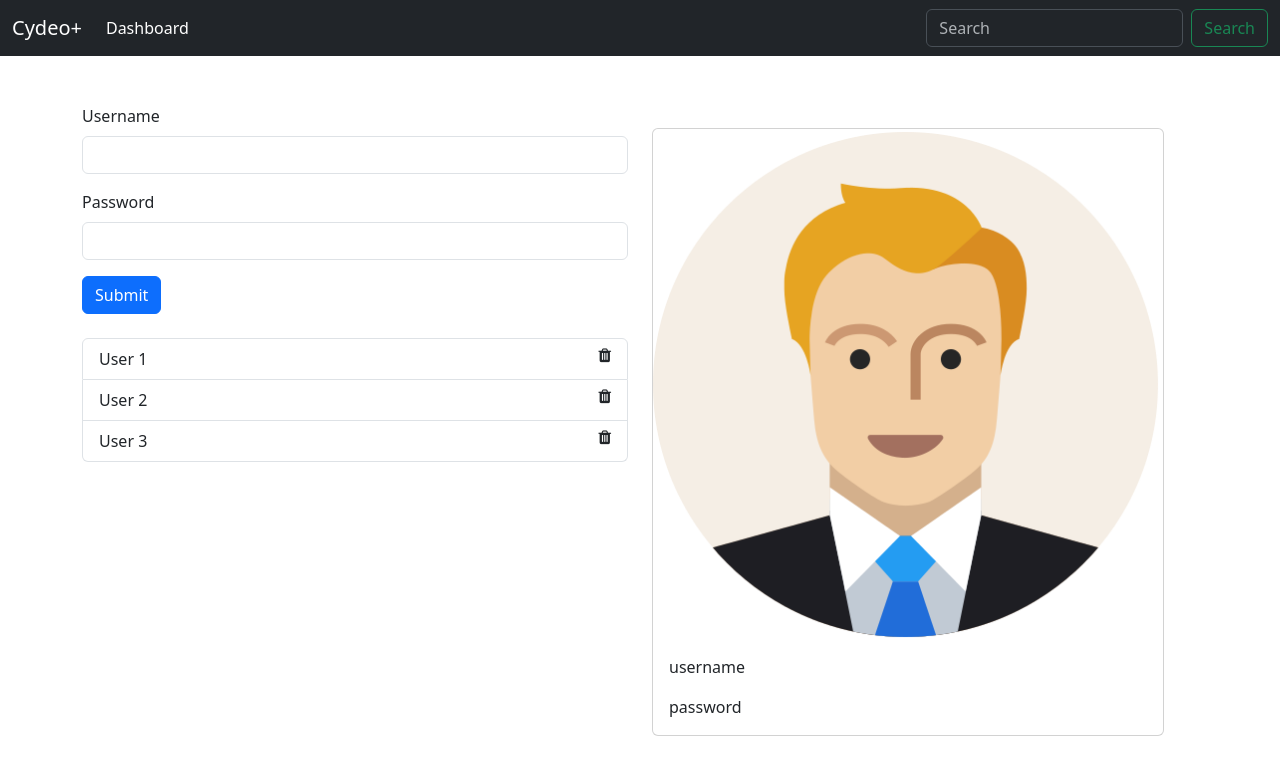
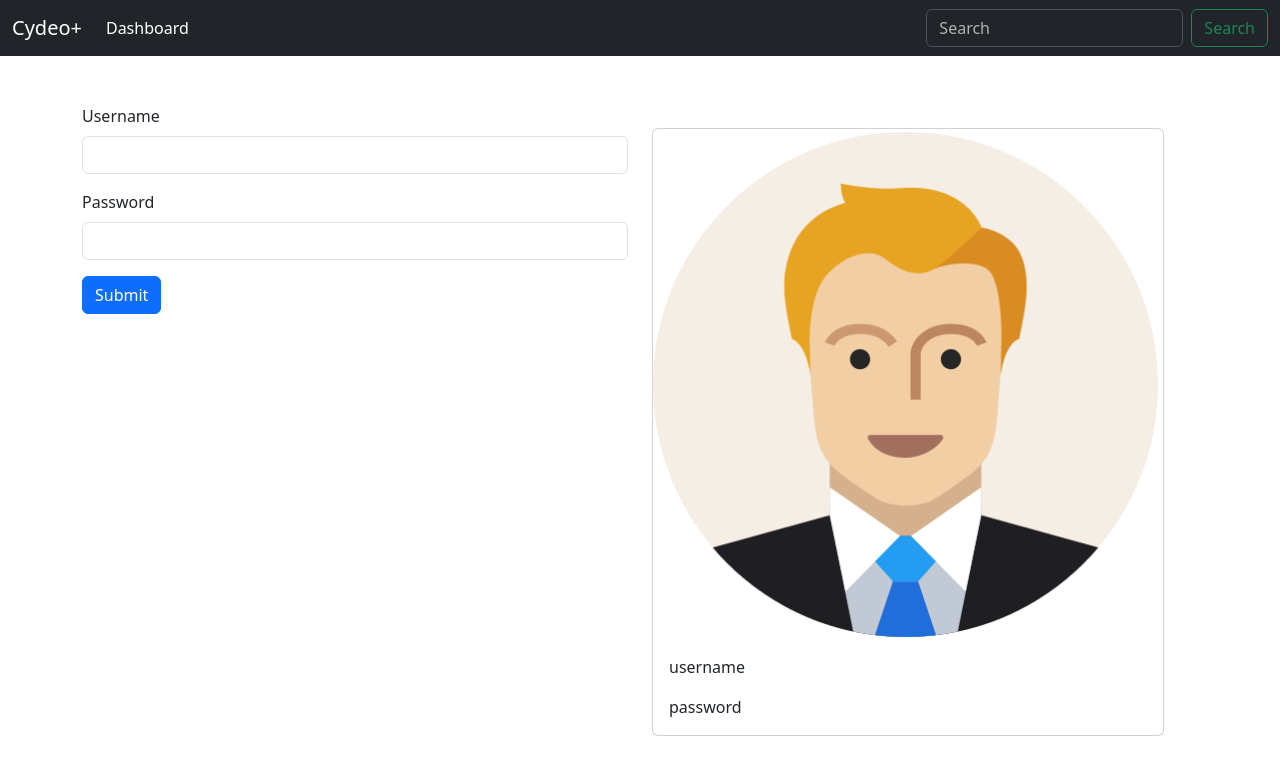
Before and after one commit to koltikin/Angular_mentor_plus, an Angular app: page / in a window 1280 px wide. Shown: the top 774 px of the page. Built offline with nearby package versions, Linux system fonts and the light colour scheme.

Commit message:
string interpolation

```diff
--- a/src/app/user/user-create/user-create.component.html
+++ b/src/app/user/user-create/user-create.component.html
@@ -2,27 +2,23 @@
 <div class="row">
   <div class="col-6">
     <br>
-    <form>
+    <form #userAdd = "ngForm" (ngSubmit)="addUser(userAdd.value)">
       <div class="mb-3">
         <label for="exampleInputEmail1" class="form-label">Username</label>
-        <input type="email" class="form-control" id="exampleInputEmail1" aria-describedby="emailHelp">
+        <input type="email" class="form-control" id="exampleInputEmail1" aria-describedby="emailHelp" name="username" ngModel>
       </div>
       <div class="mb-3">
         <label for="exampleInputPassword1" class="form-label">Password</label>
-        <input type="password" class="form-control" id="exampleInputPassword1">
+        <input type="password" class="form-control" id="exampleInputPassword1" name="password" ngModel>
       </div>
-      <button type="submit" class="btn btn-primary">Submit</button>
+      <button type="submit" class="btn btn-primary" >Submit</button>
   </form>
   <br>
   <div class="list-group">
-    <button type="button" class="list-group-item list-group-item-action">User 1
-      <i class="fa fa-trash float-end"></i>
-    </button>
-    <button type="button" class="list-group-item list-group-item-action">User 2
-      <i class="fa fa-trash float-end"></i>
-    </button>
-    <button type="button" class="list-group-item list-group-item-action">User 3
-      <i class="fa fa-trash float-end"></i>
+    <button type="button" class="list-group-item list-group-item-action"
+            *ngFor="let user of userList"> {{ user.username }}
+      <i class="fa fa-trash float-end"
+      (click)="deleteUser(user.username)"></i>
     </button>
   </div>
   </div>
--- a/src/app/user/user-create/user-create.component.ts
+++ b/src/app/user/user-create/user-create.component.ts
@@ -8,4 +8,14 @@ import { User } from 'src/app/shared/user';
 })
 export class UserCreateComponent {
   userList : User[] = [];
+
+  addUser(item : any){
+    let user : User = {username: item.username , password : item.password };
+    this.userList.push(user);
+  }
+
+  deleteUser(name : string){
+    let index : number = this.userList.findIndex(d => d.username === name);
+    this.userList.splice(index, 1);
+  }
 }
```
